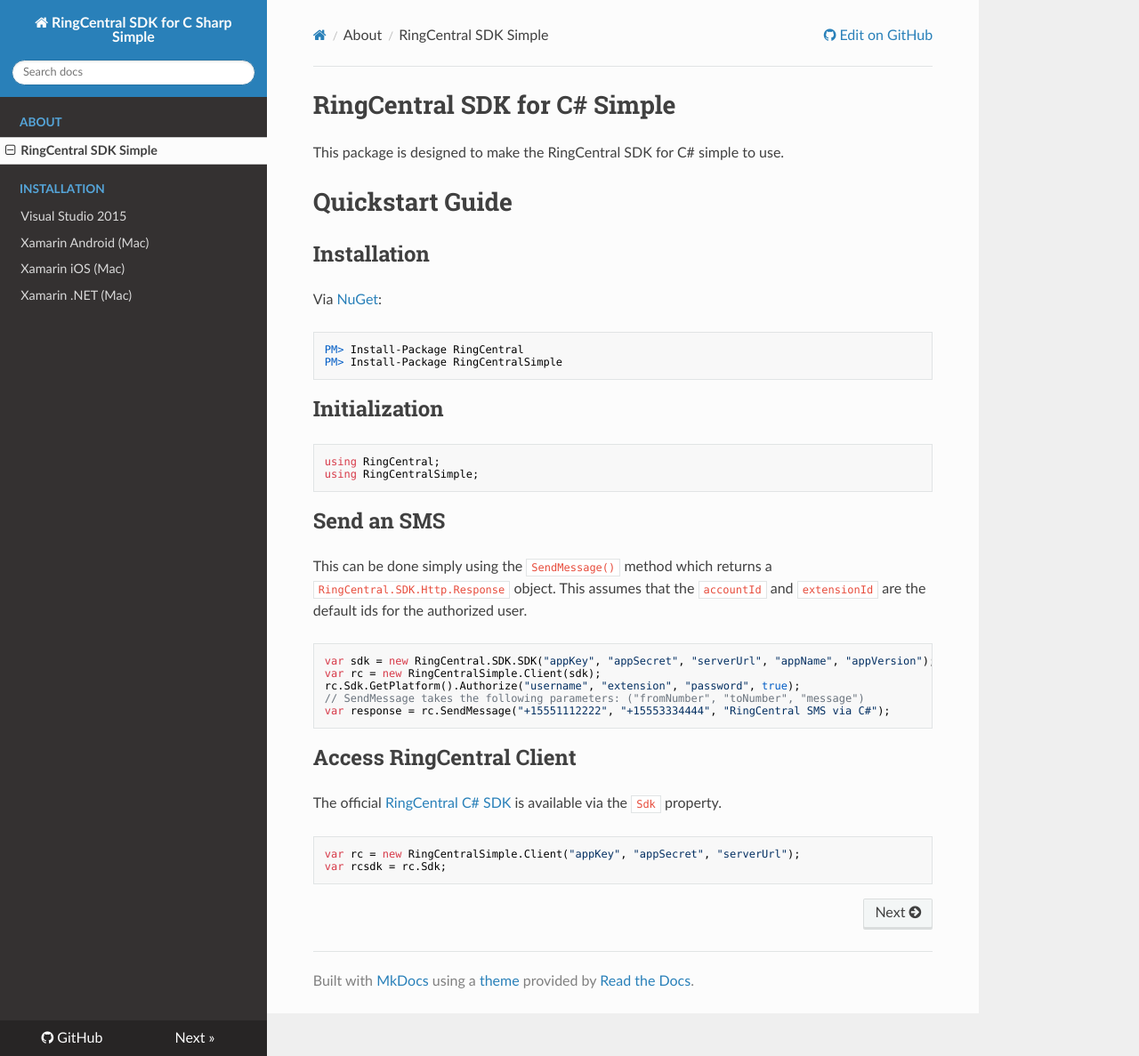
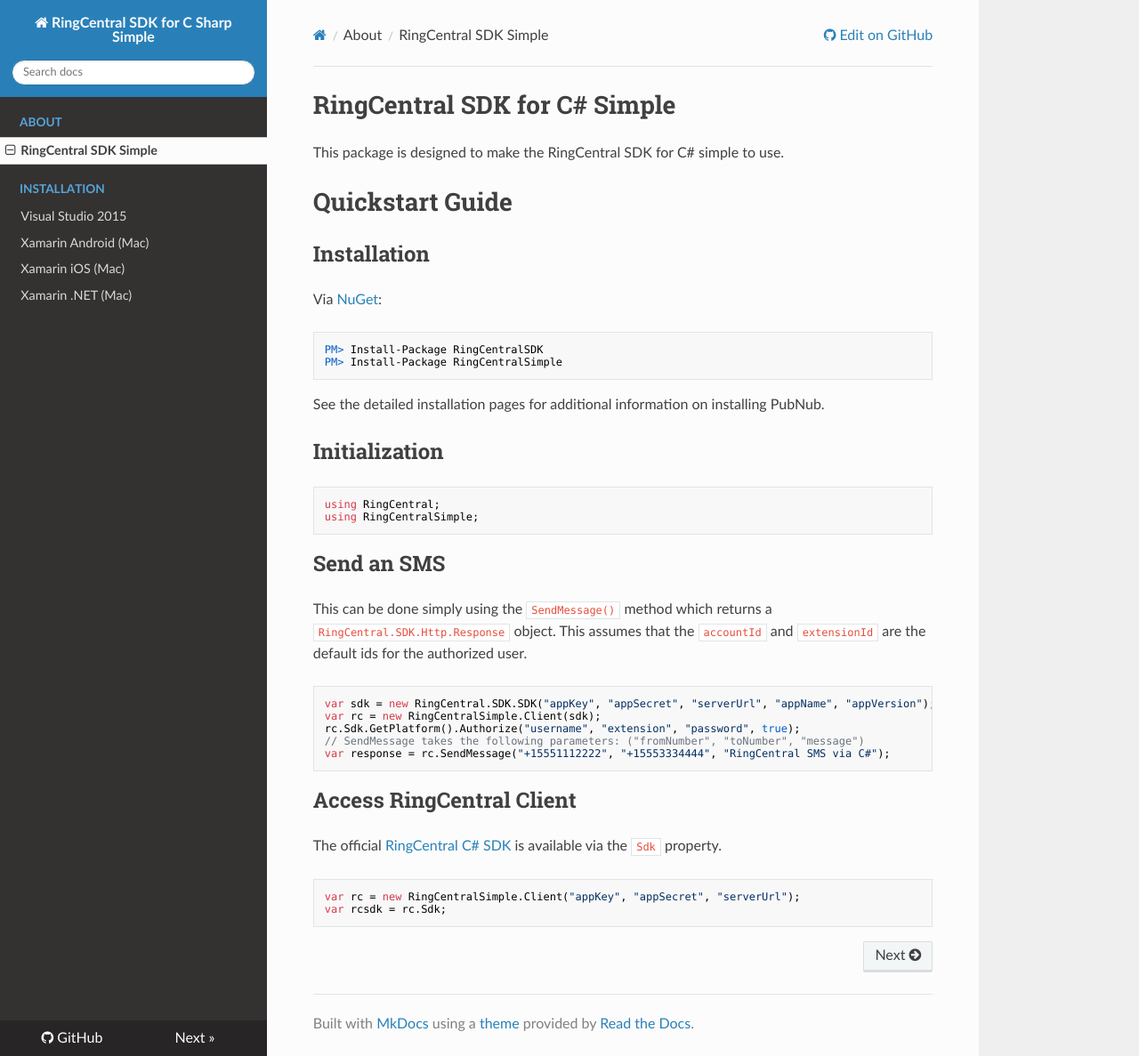
Before and after one commit to grokify/ringcentral-sdk-csharp-simple, an MkDocs documentation site: the page built from docs/index.md, in a window 1280 px wide and 1187 px high. Shown: the whole window at 89% size. Built offline with MkDocs 1.6.1, drawn with Linux system fonts in a browser that asks for light colours; nearby versions of some CDN libraries; old or Windows-style settings are respelled for this version of MkDocs.

Commit message:
update mkdocs

````diff
--- a/docs/index.md
+++ b/docs/index.md
@@ -9,9 +9,11 @@ This package is designed to make the RingCentral SDK for C# simple to use.
 Via [NuGet](https://www.nuget.org/packages/RingCentralSimple/):
 
 ```
-PM> Install-Package RingCentral
+PM> Install-Package RingCentralSDK
 PM> Install-Package RingCentralSimple
 ```
+
+See the detailed installation pages for additional information on installing PubNub.
 
 ## Initialization
 
````
Also changed, not shown: docs/installation/Visual-Studio-2015.md (+4 -2 lines).
